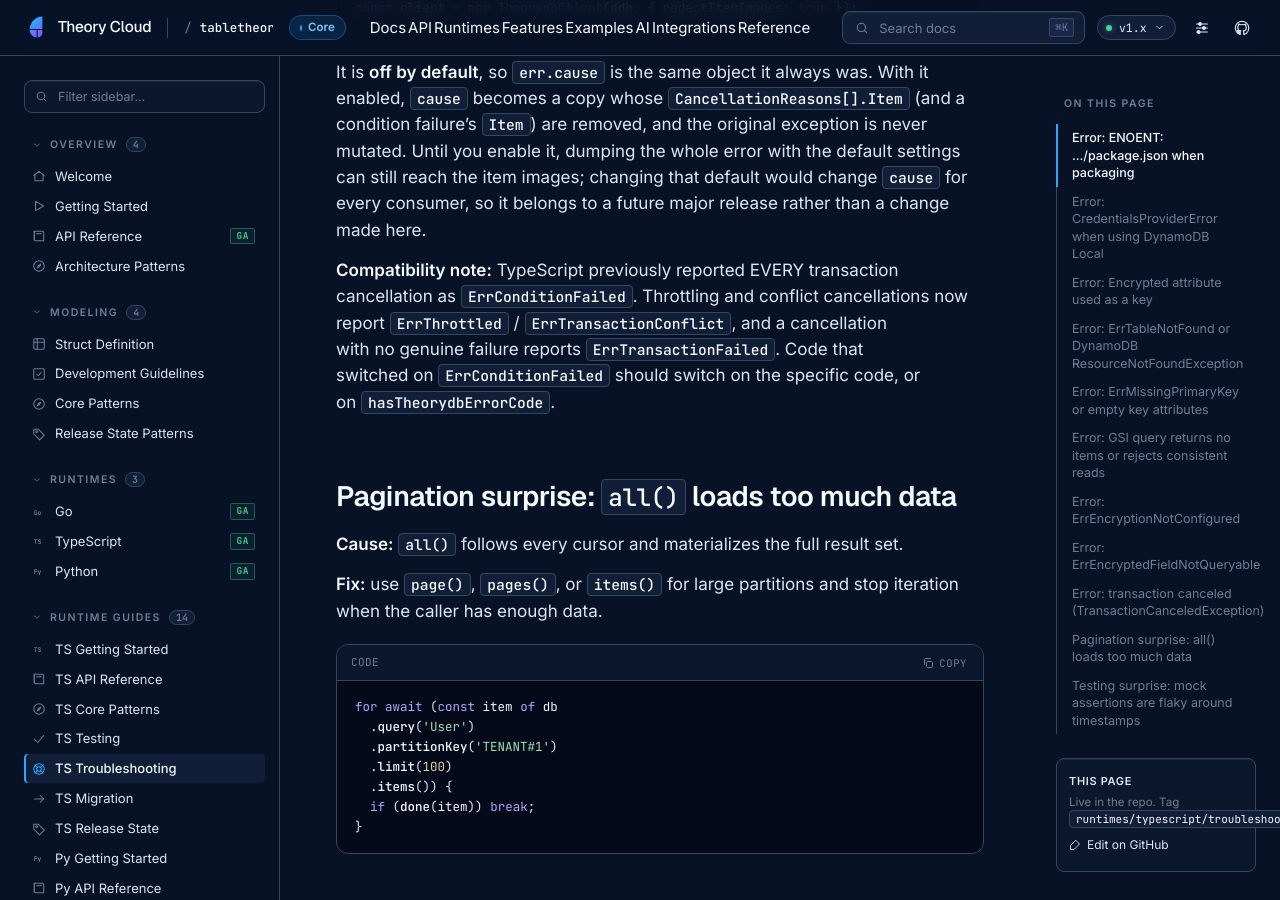
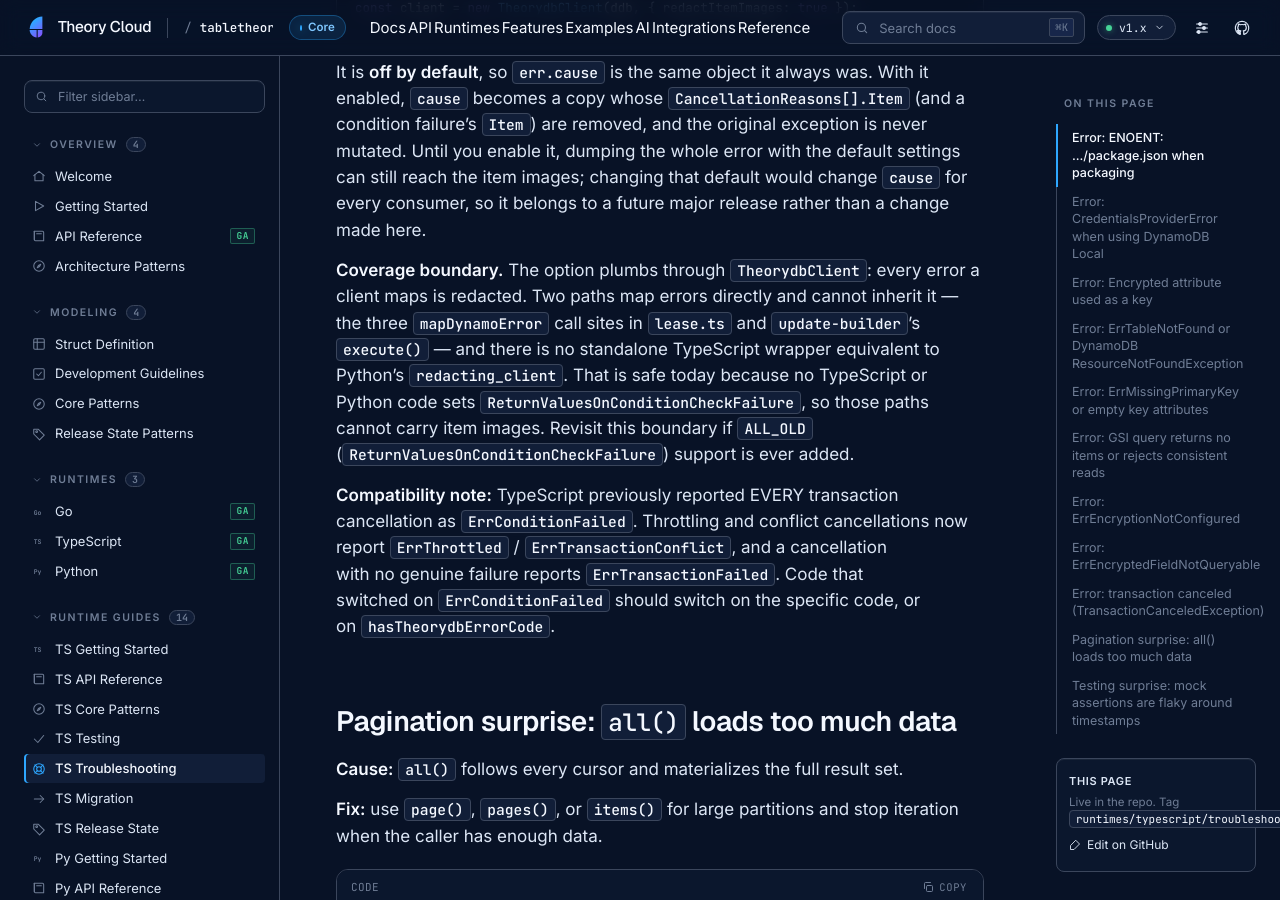
Before and after one commit to theory-cloud/TableTheory, a Jekyll site: the page built from docs/runtimes/typescript/troubleshooting.md, in a window 1280 px wide and 900 px high, scrolled down 5385 px. Built offline with Jekyll 4.4.1, drawn with Linux system fonts in a browser that asks for light colours.

Commit message:
docs(ts): state the item-image redaction coverage boundary
ADV715-3 / SAN-715-1: document that the redactItemImages option plumbs
through TheorydbClient only. lease.ts's three mapDynamoError call sites and
update-builder's execute() map errors directly, cannot inherit the option,
and have no standalone wrapper (Python's equivalent is redacting_client).
Note that no TypeScript or Python code sets
ReturnValuesOnConditionCheckFailure, so those paths cannot carry item images
today, and that the boundary must be revisited if ALL_OLD support is added.

Regenerate the TypeScript runtime-docs site copy.

Refs Factory docs/058 tabletheory-completion-5-1-1.

```diff
--- a/docs/runtimes/typescript/troubleshooting.md
+++ b/docs/runtimes/typescript/troubleshooting.md
@@ -190,6 +190,15 @@ mutated. Until you enable it, dumping the whole error with the default settings
 still reach the item images; changing that default would change `cause` for every
 consumer, so it belongs to a future major release rather than a change made here.
 
+**Coverage boundary.** The option plumbs through `TheorydbClient`: every error a
+client maps is redacted. Two paths map errors directly and cannot inherit it — the
+three `mapDynamoError` call sites in `lease.ts` and `update-builder`'s `execute()`
+— and there is no standalone TypeScript wrapper equivalent to Python's
+`redacting_client`. That is safe today because no TypeScript or Python code sets
+`ReturnValuesOnConditionCheckFailure`, so those paths cannot carry item images.
+Revisit this boundary if `ALL_OLD` (`ReturnValuesOnConditionCheckFailure`) support
+is ever added.
+
 **Compatibility note:** TypeScript previously reported EVERY transaction cancellation as `ErrConditionFailed`.
 Throttling and conflict cancellations now report `ErrThrottled` / `ErrTransactionConflict`, and a cancellation with no
 genuine failure reports `ErrTransactionFailed`. Code that switched on `ErrConditionFailed` should switch on the
```
Also changed, not shown: docs/troubleshooting.md (+8 -0 lines), ts/docs/troubleshooting.md (+9 -0 lines).
